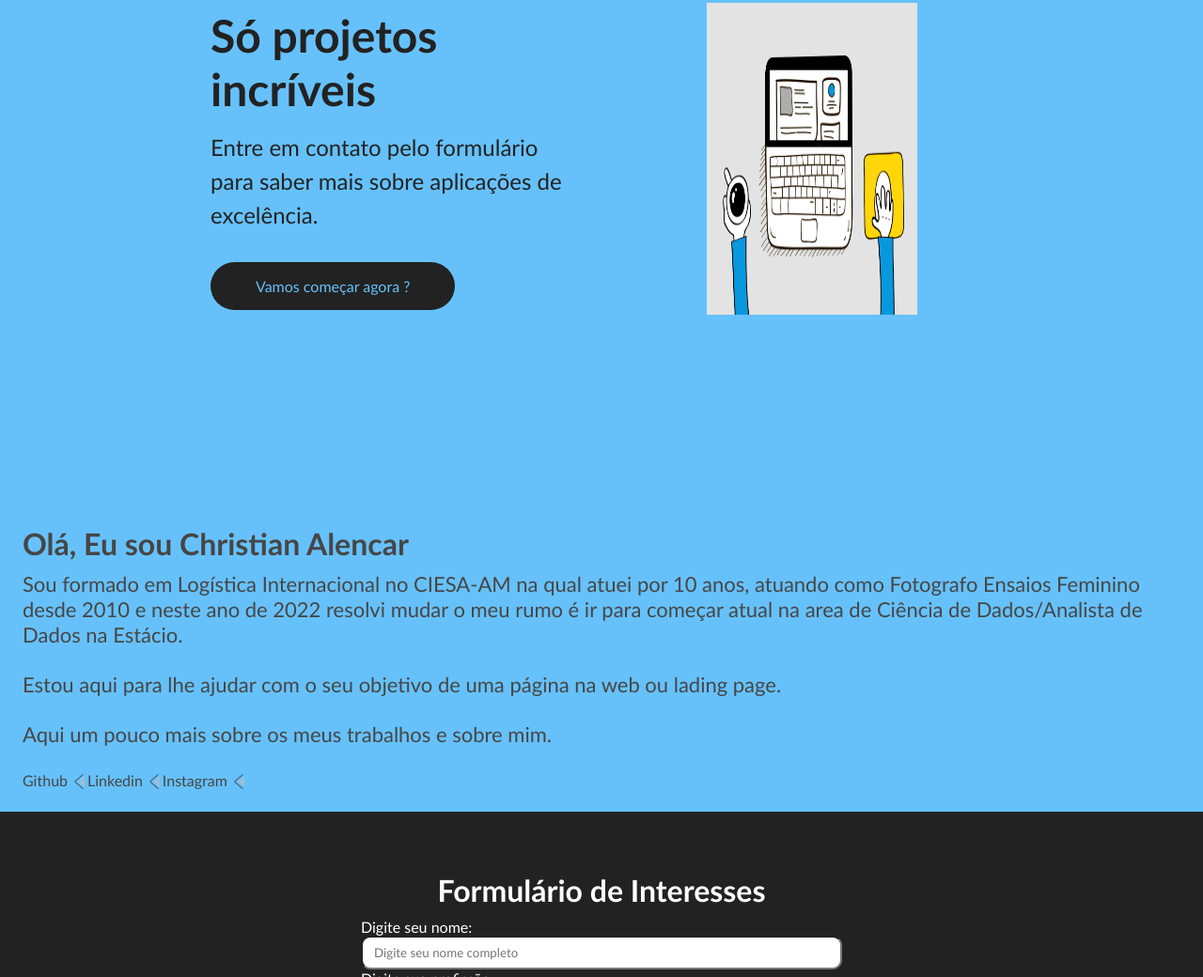
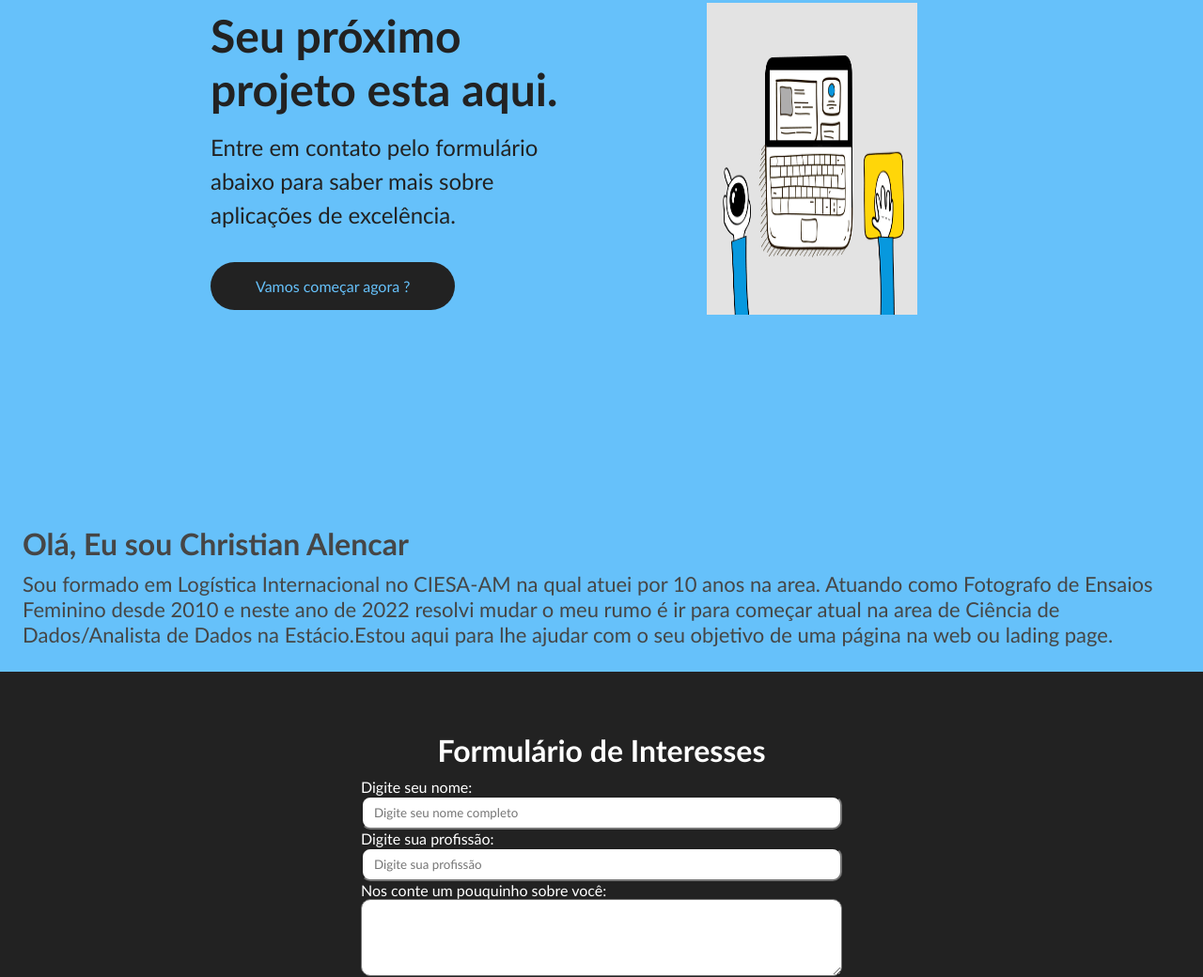
Before and after one commit to christianalencar/projeto-startse, a plain HTML site: page index.html in a window 1280 px wide. Shown: the part 364-1404 px from the top of the page at 94% size. Drawn offline with Linux system fonts and the light colour scheme.

Commit message:
Add files via upload

```diff
--- a/index.html
+++ b/index.html
@@ -5,6 +5,7 @@
     <meta charset="UTF-8">
     <meta http-equiv="X-UA-Compatible" content="IE=edge">
     <meta name="viewport" content="width=device-width, initial-scale=1.0">
+    <link rel="icon" type="assets/img/x-icon" href="assets/img/icons8-dead-by-daylight-120.png">
     <link rel="stylesheet" href="assets/style.css">
     <title>Christian Alencar | SS</title>
 </head>
@@ -28,9 +29,9 @@
         <section id="home">
           <div class="container">
               <div class="column-left">
-                  <h1>Só projetos incríveis</h1>
+                  <h1>Seu próximo projeto esta aqui.</h1>
                   <p>
-                      Entre em contato pelo formulário para saber mais sobre aplicações de excelência.
+                      Entre em contato pelo formulário abaixo para saber mais sobre aplicações de excelência.
                   </p>
                   <a id="CTA-button" href=#form>Vamos começar agora ?</a>
               </div>
@@ -41,19 +42,14 @@
         </section>
 
         <section id="sobre">
-          <div class="sobre-info">
+            <div class="sobre-info">
+
             <h2 class="sobre-title">Olá, Eu sou Christian Alencar</h2>
-            <h3 class="sobre-desc">Sou formado em Logística Internacional no CIESA-AM na qual atuei por 10 anos, atuando como Fotografo Ensaios Feminino desde 2010
-               e neste ano de 2022 resolvi mudar o meu rumo é ir para começar atual na area de Ciência de Dados/Analista de Dados na Estácio.</h3>
-            <h3 class="sobre-desc">Estou aqui para lhe ajudar com o seu objetivo de uma página na web ou lading page.</h3>
+            <p class="sobre-desc">Sou formado em Logística Internacional no CIESA-AM na qual atuei por 10 anos na area. Atuando como Fotografo de Ensaios Feminino desde 2010
+               e neste ano de 2022 resolvi mudar o meu rumo é ir para começar atual na area de Ciência de Dados/Analista de Dados na Estácio.Estou aqui para lhe ajudar
+               com o seu objetivo de uma página na web ou lading page.</p>
+            </div>
 
-            <h4 class="sobre-desc">Aqui um pouco mais sobre os meus trabalhos e sobre mim.</h4>
-            <ul class="sobre-links">
-                <li class="sobre-link"><a href="https://github.com/christianalencar" target="_blank">Github<img src='assets/img/arrow.png' alt='arrow' class='arrow' /></a></li>
-                <li class="sobre-link"><a href="https://www.linkedin.com/in/christianalencar/" target="_blank">Linkedin<img src='assets/img/arrow.png' alt='arrow' class='arrow' /></a></li>
-                <li class="sobre-link"><a href="https://www.instagram.com/christianalencarfotografo/" target="_blank">Instagram<img src='assets/img/arrow.png' alt='arrow' class='arrow' /></a></li>
-            </ul>
-          </div>
         </section>
 
         <form id="form" action="http://google.com">
@@ -69,16 +65,19 @@
                 <p>Nos conte um pouquinho sobre você:
                     <textarea name="userComment" cols="30" rows="4"></textarea>
                 </p>
+                <br>
                 <p>Você faz exercícios regularmente?
                     <input type="radio" name="exercise" value=1>Sim
                     <input type="radio" name="exercise" value=2>Não
                 </p>
+                <br>
                 <p>Por onde você lê sobre seus tópicos favoritos?
                     <input type="checkbox" name="Books">Livros
                     <input type="checkbox" name="Web">Sites
                     <input type="checkbox" name="Apps">Aplicativos
                     <input type="checkbox" name="Magazines">Revistas
                 </p>
+                <br>
                 <p>Qual gênero de filmes que você prefere?
                     <select name="moviePref">
                         <option></option>
```
